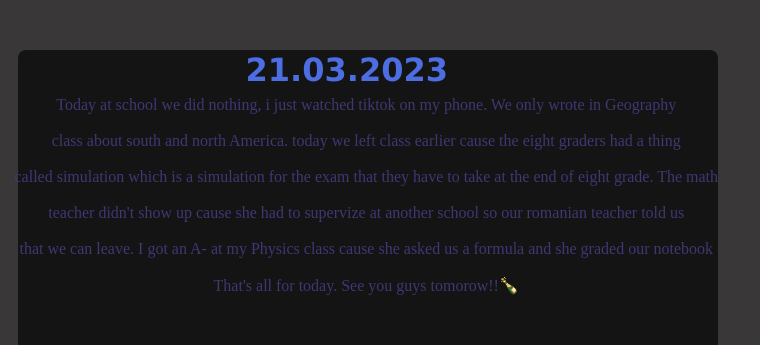
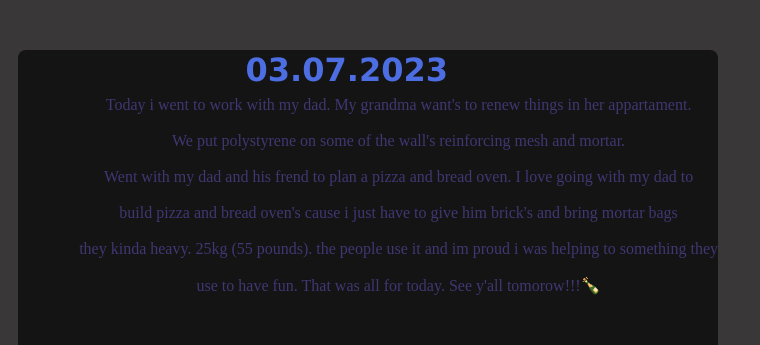
Before and after one commit to MrC0ding/Filimon-Dragos-blog, a plain HTML site: page blog.html in a window 1280 px wide. Shown: the top 345 px of the page, 212-972 px from the left. Drawn offline with Linux system fonts and the light colour scheme.

Commit message:
Update blog.html

```diff
--- a/blog.html
+++ b/blog.html
@@ -10,19 +10,19 @@
 
     <div class="rectangle"></div>
     <body style="background-color: #393738;">
-        <h1 id="title">21.03.2023</h1>
+        <h1 id="title">03.07.2023</h1>
         <img id="logo" src="logo.jpg" alt="">
-        <p id="p1">Today at school we did nothing, i just watched tiktok on my phone. We only wrote in Geography<br>
+        <p id="p1">Today i went to work with my dad. My grandma want's to renew things in her appartament.<br>
             <br>
-            class about south and north America. today we left class earlier cause the eight graders had a thing<br>
+            We put polystyrene on some of the wall's reinforcing mesh and mortar.<br>
             <br>
-            called simulation which is a simulation for the exam that they have to take at the end of eight grade. The math<br>
+            Went with my dad and his frend to plan a pizza and bread oven. I love going with my dad to <br>
             <br>
-            teacher didn't show up cause she had to supervize at another school so our romanian teacher told us <br>
+            build pizza and bread oven's cause i just have to give him brick's and bring mortar bags <br>
             <br>
-            that we can leave. I got an A- at my Physics class cause she asked us a formula and she graded our notebook<br>
+            they kinda heavy. 25kg (55 pounds). the people use it and im proud i was helping to something they<br>
             <br>
-            That's all for today. See you guys tomorow!!🍾
+            use to have fun. That was all for today. See y'all tomorow!!!🍾
         </p>
 
 </body>
```
